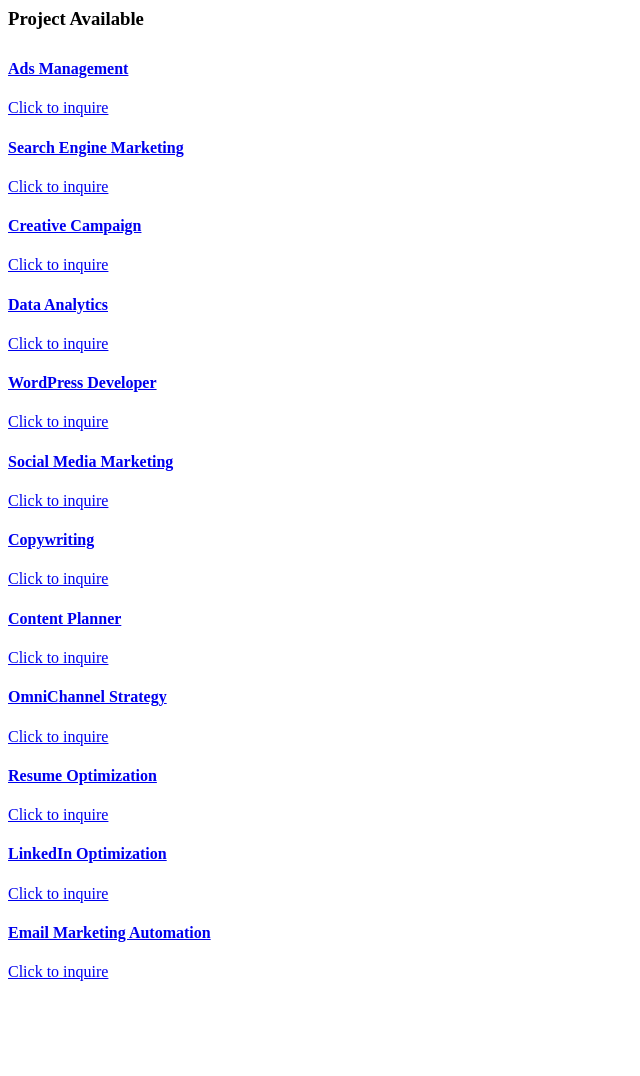
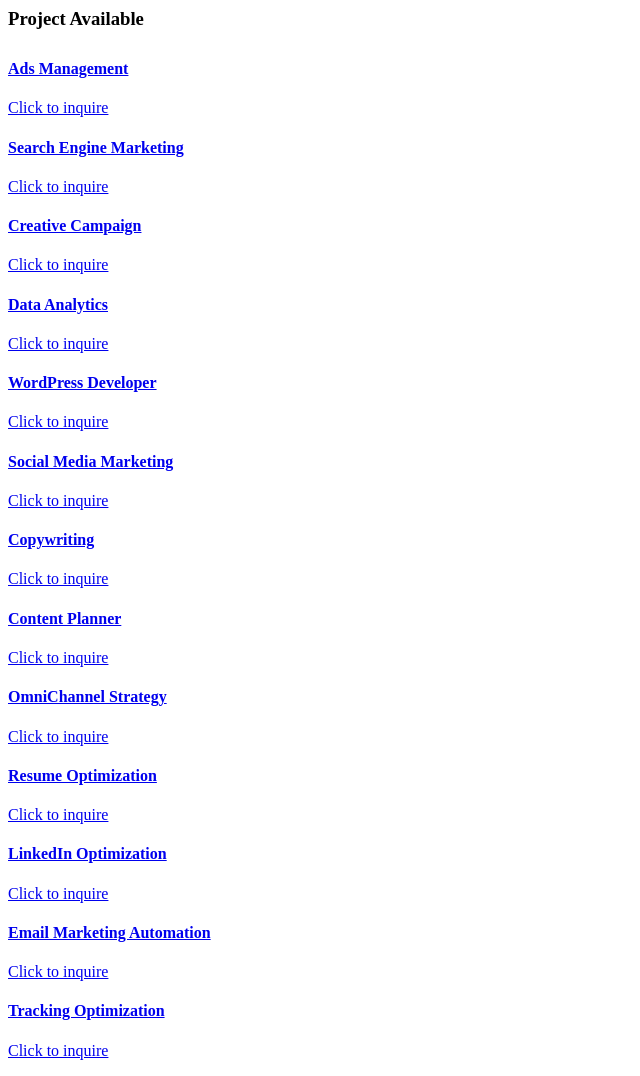
Before and after one commit to rafiiputra/Rafi-Fadhila-Putra-Personal-Blog, a website: page index.html in a window 1280 px wide. Shown: the whole page, without its empty margins (0-640 px from the left). Before the commit the page ends 997 px from the top, so only its background shows below. Drawn offline with Linux system fonts and the light colour scheme.

Commit message:
➕ Add 13th project: Tracking Optimization to Project Available section

```diff
--- a/index.html
+++ b/index.html
@@ -49,5 +49,9 @@
                     <h4>Email Marketing Automation</h4>
                     <p>Click to inquire</p>
                 </a>
+                <a href="mailto:rafifadhilaputra@gmail.com" class="contact-card">
+                    <h4>Tracking Optimization</h4>
+                    <p>Click to inquire</p>
+                </a>
             </div>
         </div>
```
